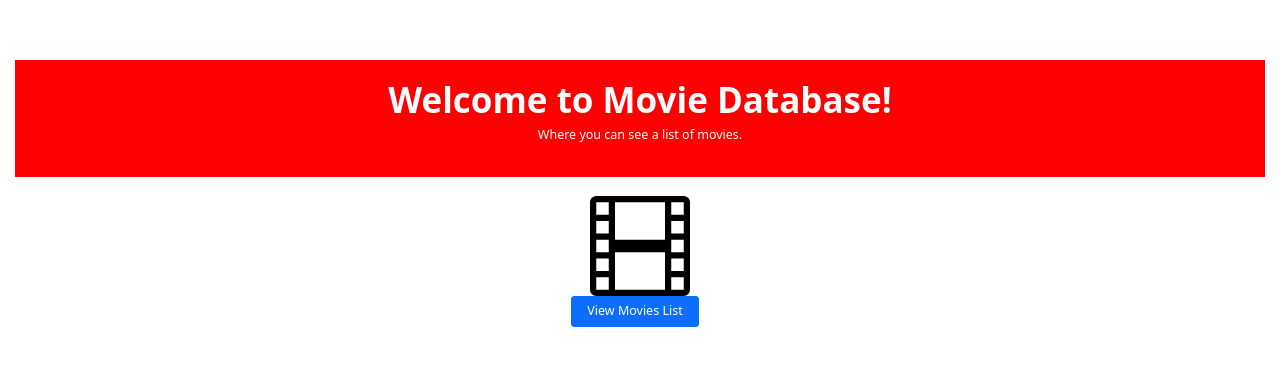
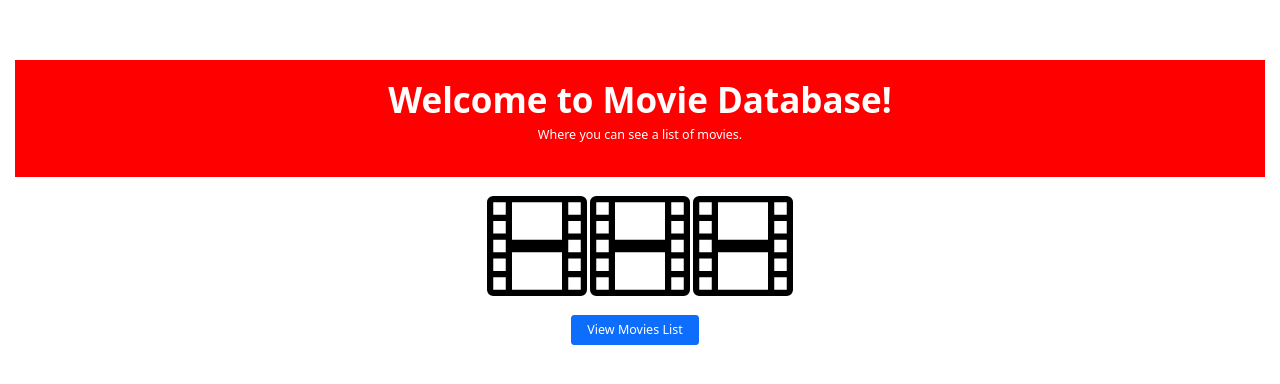
Before and after one commit to gtrman97/movie-database, a Flask app: page / in a window 1280 px wide. Shown: the top 384 px of the page. Run offline with Flask 2, Linux system fonts and the light colour scheme; some libraries are stand-ins or nearby versions.

Commit message:
did stuff

```diff
--- a/static/css/style.css
+++ b/static/css/style.css
@@ -3,3 +3,6 @@
     padding: 1.5%;
     margin-bottom: 1.5%;
 }
+img {
+    margin-bottom: 1.5%;
+}
--- a/templates/index.html
+++ b/templates/index.html
@@ -29,6 +29,9 @@
         </div>
         <div class="justify-content-center mx-auto">
             <img src="../static/img/film.svg" height="100" width="100">
+            <img src="../static/img/film.svg" height="100" width="100">
+            <img src="../static/img/film.svg" height="100" width="100">
+
             <div class="container">
                 <div class="row align-items-start">
                     <div class="col">
```
